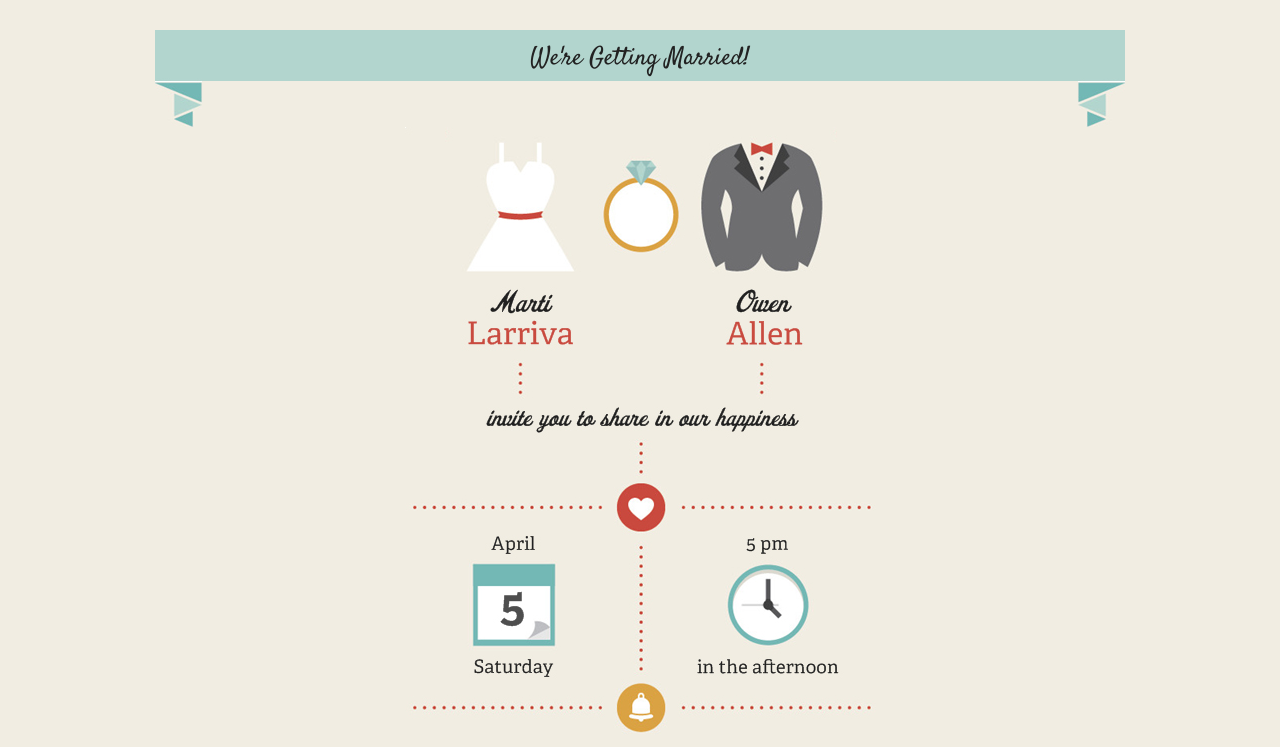
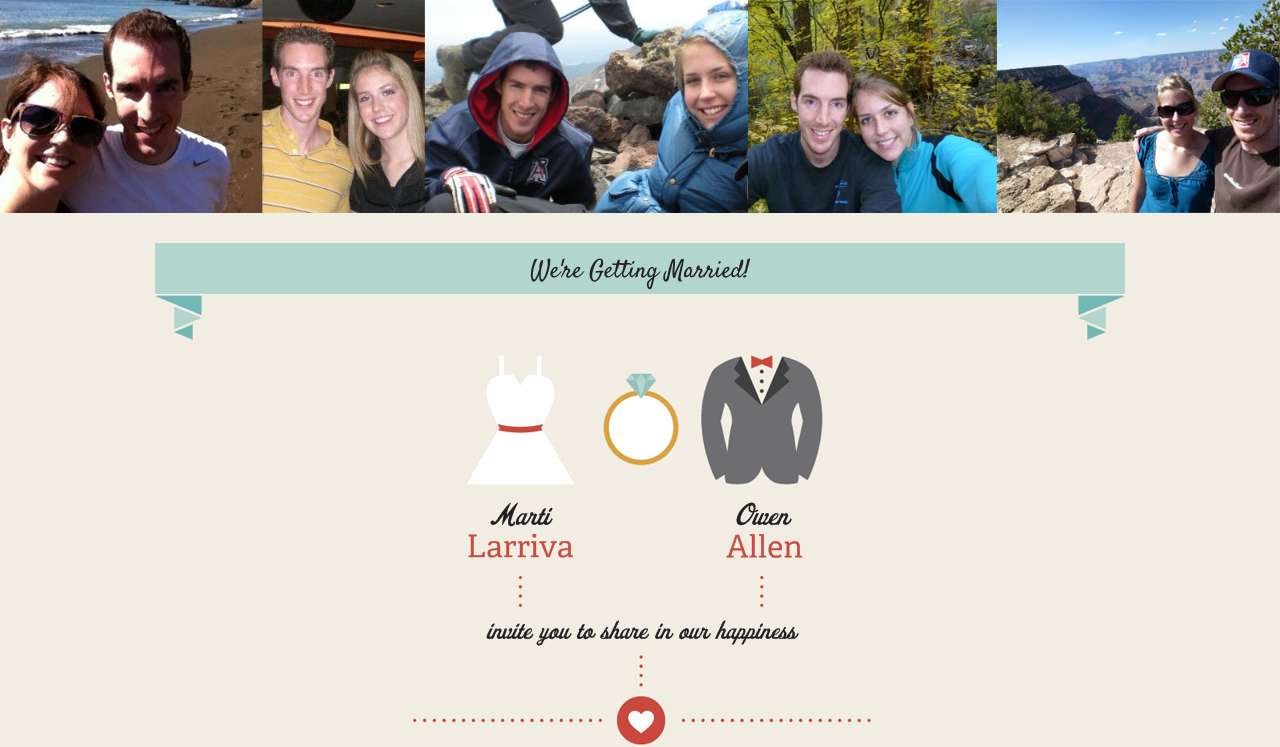
Before and after one commit to owenallenaz/wedding, a plain HTML site: page index.html in a window 1280 px wide. Shown: the top 747 px of the page. Drawn offline with Linux system fonts and the light colour scheme.

Commit message:
adds header

```diff
--- a/index.html
+++ b/index.html
@@ -6,6 +6,7 @@
 		<link href='http://fonts.googleapis.com/css?family=Satisfy' rel='stylesheet' type='text/css'>
 	</head>
 	<body>
+		<img src="headerCollage.jpg" class="headerCollage show-for-medium-up"/>
 		<div class="row">
 			<div class="columns small-12">
 				<div class="section topSection">
--- a/main.css
+++ b/main.css
@@ -1,6 +1,7 @@
 html { box-sizing: border-box;}
 *, *:before, *:after { box-sizing: inherit; }
 body { background: #f1ede2; padding: 0px; margin: 0px;}
+.headerCollage { width: 100%; }
 .section li { font-size: 22px; }
 .section { margin-top: 30px; }
 .section .content { font-family: Book Antiqua; margin: 0px 67px;}
```
Also changed, not shown: headerCollage.jpg (added), 1 other file.
